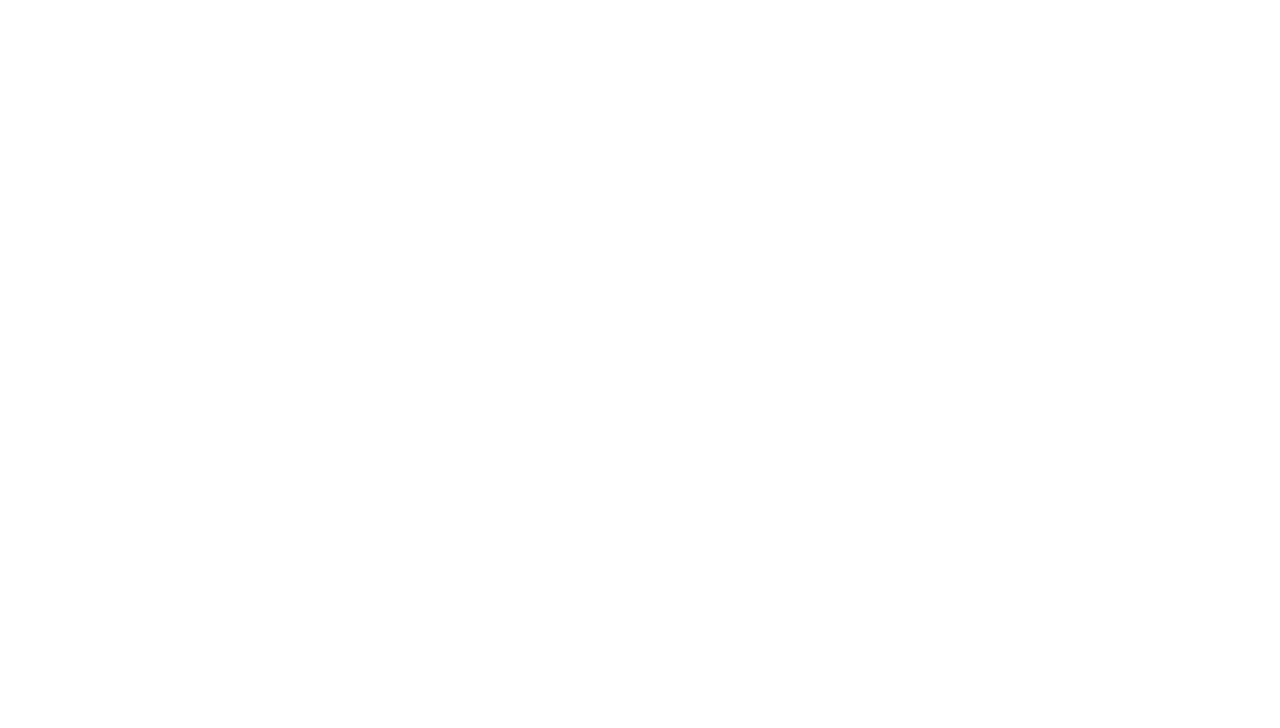
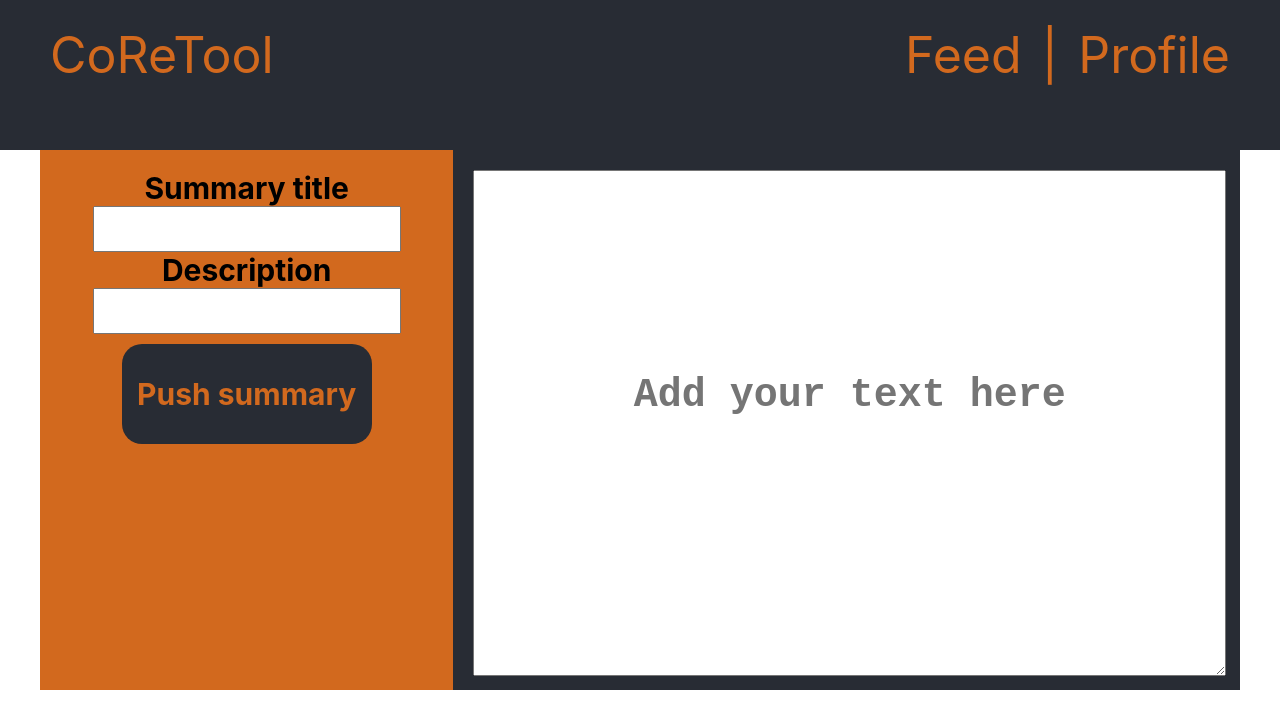
Before and after one commit to Berzol-vorol/TLDR-portal, a React (Create React App) app in the folder frontend/: page /push_summary in a window 1280 px wide. Before the commit this address had no page. Shown: the top 728 px of the page. Built offline with nearby package versions, Linux system fonts and the light colour scheme; no server answers; sample sign-in values are in the browser's storage; the HTML template or start-up script is replaced by a standard one.

Commit message:
entity update

```diff
--- a/frontend/src/App.js
+++ b/frontend/src/App.js
@@ -29,10 +29,10 @@ function App() {
           <Routes>
             <Route path="/" exact element={<Sign_in />} />
             <Route path="/profile" element={<Profile />} />
-            <Route path="/project" element={<Summary />} />
+            <Route path="/summary" element={<Summary />} />
             <Route path="/feed" element={<Feed />} />
             <Route path="/sign_up" element={<Sign_up />} />
-            <Route path="/push_project" element={<Push_summary />}/>
+            <Route path="/push_summary" element={<Push_summary />}/>
           </Routes>
       </Router>
     </AuthContext.Provider>
--- a/frontend/src/pages/Profile.css
+++ b/frontend/src/pages/Profile.css
@@ -41,7 +41,7 @@
     line-height: 55px;
 }
 
-.project-button{
+.summary-button{
     width: 250px;
     height: 100px;
     background-color: #282c34;
@@ -51,7 +51,7 @@
     text-align: center;
     line-height: 100px;
 }
-.project-button:hover{
+.summary-button:hover{
     box-shadow:
     1px 1px wheat,
     2px 2px wheat,
@@ -65,20 +65,20 @@
     transition: all 500ms ease;
     cursor: default;
 }
-.add-project-text{
+.add-summary-text{
     font-size: 30px;
     color: chocolate;
     margin: auto;
 }
 
-.projects-holder{
+.summarys-holder{
     display: flex;
     flex-direction: row;
     width: 100%;
     flex-wrap: wrap;
 }
 
-.project{
+.summary{
     width: 390px;
     height: 240px;
     border-radius: 20px;
@@ -90,12 +90,12 @@
     flex-direction: column;
     justify-content: space-around;
 }
-.project-text{
+.summary-text{
     color: #282c34;
     font-size: 30px;
     margin: 25px;
 }
-.project:hover{
+.summary:hover{
     box-shadow:
     1px 1px wheat,
     2px 2px wheat,
--- a/frontend/src/pages/Profile.js
+++ b/frontend/src/pages/Profile.js
@@ -12,12 +12,12 @@ const logoutHandle = (navigate, auth) => {
     navigate("/")
 }
 
-const ViewSummary = ({project, navigate}) => {
+const ViewSummary = ({summary, navigate}) => {
     return(
-            <div className="project" onClick={() => navigate("/project", { state : project.id })}>
-                <p className="project-text">{ project.title }</p>
-                <p className="project-text">Rating: { project.rating.toFixed(2) }</p>
-                <p className="project-text">Reviews: { project.reviews.length }</p>
+            <div className="summary" onClick={() => navigate("/summary", { state : summary.id })}>
+                <p className="summary-text">{ summary.title }</p>
+                <p className="summary-text">Rating: { summary.rating.toFixed(2) }</p>
+                <p className="summary-text">Reviews: { summary.reviews.length }</p>
             </div>
     )
 }
@@ -67,12 +67,12 @@ const Profile = () => {
                             <p className="profile-text">Rating: {user.rating.toFixed(2)}</p>
                         </div>
                     }
-                    <div className="project-button" onClick={() => navigate("/push_project")}>
-                        <p className="add-project-text">Add project</p>
+                    <div className="summary-button" onClick={() => navigate("/push_summary")}>
+                        <p className="add-summary-text">Add summary</p>
                     </div>
 
-                    <div className="project-button" onClick={() => logoutHandle(navigate, auth)}>
-                            <p className="add-project-text">Log out</p>
+                    <div className="summary-button" onClick={() => logoutHandle(navigate, auth)}>
+                            <p className="add-summary-text">Log out</p>
                     </div>
 
                 </div>
@@ -80,8 +80,8 @@ const Profile = () => {
                     <div className="summary-holder">
                         { loading ? <div className="company-name"><Loading/></div> :
                             summary.map(
-                                (project) => {
-                                    return <ViewSummary project={project} navigate={navigate}/>
+                                (summary) => {
+                                    return <ViewSummary summary={summary} navigate={navigate}/>
                                 }
                             )
                         }
--- a/frontend/src/pages/Push_summary.css
+++ b/frontend/src/pages/Push_summary.css
@@ -36,7 +36,7 @@
     font-size: 30px;
 }
 
-.add-project-button{
+.add-summary-button{
     width: 250px;
     height: 100px;
     background-color: #282c34;
@@ -45,7 +45,7 @@
     text-align: center;
     line-height: 100px;
 }
-.add-project-text{
+.add-summary-text{
     font-weight: bold;
     font-size: 30px;
     color: chocolate;
--- a/frontend/src/pages/Push_summary.js
+++ b/frontend/src/pages/Push_summary.js
@@ -6,16 +6,16 @@ import { useNavigate } from 'react-router-dom';
 import {addSummary} from "../services/service";
 import {AuthContext} from "../context/AuthContext";
 
-const handleSubmit = async (inputTitle, inputDescription, inputCode, navigate, auth) => {
-    let new_project = {
+const handleSubmit = async (inputTitle, inputDescription, inputText, navigate, auth) => {
+    let new_summary = {
         title: inputTitle,
         description: inputDescription,
-        code: inputCode,
+        text: inputText,
         tags : [],
         creator: auth.getUserId(),
     }
 
-    await addSummary(new_project);
+    await addSummary(new_summary);
     navigate("/profile")
 }
 
@@ -23,7 +23,7 @@ const Push_summary = () => {
     const auth = useContext(AuthContext);
     const [inputTitle, setInputTitle] = useState("");
     const [inputDescription, setInputDescription] = useState("");
-    const [inputCode, setInputCode] = useState("");
+    const [inputText, setInputText] = useState("");
 
     let navigate = useNavigate();
 
@@ -54,14 +54,14 @@ const Push_summary = () => {
                                    onChange={(event) => {setInputDescription(event.target.value)}} type="text" />
                         </div>
 
-                        <div className={"project-button"}
-                            onClick={() => handleSubmit(inputTitle, inputDescription, inputCode, navigate, auth)}>
-                            <p className={"add-project-text"}>Push project</p>
+                        <div className={"summary-button"}
+                            onClick={() => handleSubmit(inputTitle, inputDescription, inputText, navigate, auth)}>
+                            <p className={"add-summary-text"}>Push summary</p>
                         </div>
                     </div>
                     <div className={"main-content-right-column"}>
-                        <textarea className={"text-area"} value={inputCode} placeholder="Add your code here"
-                                  onChange={(event) => {setInputCode(event.target.value)}}/>
+                        <textarea className={"text-area"} value={inputText} placeholder="Add your text here"
+                                  onChange={(event) => {setInputText(event.target.value)}}/>
                     </div>
                 </div>
             </div>
--- a/frontend/src/pages/Summary.js
+++ b/frontend/src/pages/Summary.js
@@ -17,7 +17,7 @@ const voteUpReview = async (review, navigate, location) => {
     await editReview(body)
     navigate("/profile", {state : location.state})
 
-    navigate("/project", {state : location.state})
+    navigate("/summary", {state : location.state})
 
 }
 
@@ -28,43 +28,43 @@ const voteDownReview = async (review, navigate, location) => {
 
     navigate("/profile", {state: location.state})
 
-    navigate("/project", {state: location.state})
+    navigate("/summary", {state: location.state})
 }
 
-const rankSummary = async (project, mark, navigate, location) => {
-    project.mark = mark;
+const rankSummary = async (summary, mark, navigate, location) => {
+    summary.mark = mark;
 
-    await editSummaryMark(project);
+    await editSummaryMark(summary);
 
     navigate("/profile", {state: location.state})
 
-    navigate("/project", {state: location.state})
+    navigate("/summary", {state: location.state})
 }
 
 
-const handleSubmit = async (project, inputValue, setSummary, setLoading, auth) => {
+const handleSubmit = async (summary, inputValue, setSummary, setLoading, auth) => {
     if(inputValue === "")
         return;
     let new_review = {
         content: inputValue,
-        project: project.id,
+        summary: summary.id,
         creator: auth.getUserId(),
     }
 
     setLoading(true)
     await addReview(new_review);
-    const _project = await fetchSummary(project.id);
+    const _summary = await fetchSummary(summary.id);
 
-    project.reviews.push(_project.reviews[_project.reviews.length-1])
+    summary.reviews.push(_summary.reviews[_summary.reviews.length-1])
 
-    let review = await fetchReview(project.reviews[project.reviews.length-1]);
-    project.review_data.push(review)
-    project.review_data[project.review_data.length-1].user = new_review.creator
-    // for(let i = 0;i < _project.reviews.length; i++) {
-    //     _project.review_data[j] = await fetchReview(_project.reviews[i]);
-    //     _project.review_data[j].user = await fetchUserById(_project.review_data[j].creator);
+    let review = await fetchReview(summary.reviews[summary.reviews.length-1]);
+    summary.review_data.push(review)
+    summary.review_data[summary.review_data.length-1].user = new_review.creator
+    // for(let i = 0;i < _summary.reviews.length; i++) {
+    //     _summary.review_data[j] = await fetchReview(_summary.reviews[i]);
+    //     _summary.review_data[j].user = await fetchUserById(_summary.review_data[j].creator);
     // }
-    //setSummary(_project);
+    //setSummary(_summary);
 
     setLoading(false)
 }
@@ -81,7 +81,7 @@ const LeftBarGeneration = ({review, navigate, location}) => {
 
 }
 
-const SummaryGeneration = ({project, setSummary, setLoading}) => {
+const SummaryGeneration = ({summary, setSummary, setLoading}) => {
     const auth = useContext(AuthContext);
     const location = useLocation();
     const [inputValue, setInputValue] = useState("");
@@ -92,14 +92,14 @@ const SummaryGeneration = ({project, setSummary, setLoading}) => {
     return(
         <div className={"right-bar"}>
             <div className={"main-div-tools"}>
-                <p className={"review-text"}>{project.title} </p>
-                <p className={"review-rating"} >Rating: {project.rating.toFixed(2)} ★</p>
+                <p className={"review-text"}>{summary.title} </p>
+                <p className={"review-rating"} >Rating: {summary.rating.toFixed(2)} ★</p>
             </div>
             <plaintext className={"review-text-div"}>
-                <pre>{project.code} </pre>
+                <pre>{summary.text} </pre>
             </plaintext>
             <div className={"main-div-tools"}>
-                <p className={"review-text"} style={{marginBottom: "30px", width: "850px"}}>Author: {project.user.login}</p>
+                <p className={"review-text"} style={{marginBottom: "30px", width: "850px"}}>Author: {summary.user.login}</p>
                 <div className={"rate-div"}>
                     <select className={"rate-select"} value={inputRank}
                             onChange={(event) => {setInputRank(event.target.value)}}>
@@ -110,7 +110,7 @@ const SummaryGeneration = ({project, setSummary, setLoading}) => {
                             <option>5</option>
                     </select>
                     <div  className="review-rate-button"
-                             onClick={() => rankSummary(project, inputRank, navigate, location)}>Rate</div>
+                             onClick={() => rankSummary(summary, inputRank, navigate, location)}>Rate</div>
                 </div>
             </div>
             <div className={"input-comment-div"}>
@@ -120,11 +120,11 @@ const SummaryGeneration = ({project, setSummary, setLoading}) => {
                 </div>
                 <div className={"input-comment-right-side"}>
                  <div style={{textAlign: "center"}} className={"submit-button"}  variant="success"
-                         onClick={() => handleSubmit(project, inputValue, setSummary, setLoading, auth)} >Publish</div>
+                         onClick={() => handleSubmit(summary, inputValue, setSummary, setLoading, auth)} >Publish</div>
                 </div>
             </div>
             {
-                project.review_data.map(review =>
+                summary.review_data.map(review =>
                     <div className={"comment-div"} key={review.id}>
                         <LeftBarGeneration review={review} navigate={navigate} location={location} />
                         <textarea disabled className={"comment-text"}>{review.content}</textarea>
@@ -137,7 +137,7 @@ const SummaryGeneration = ({project, setSummary, setLoading}) => {
 const Summary = () => {
     const auth = useContext(AuthContext);
     const location = useLocation();
-    const [project, setSummary] = useState(null)
+    const [summary, setSummary] = useState(null)
     const [loading, setLoading] = useState(true)
 
     let navigate = useNavigate();
@@ -148,15 +148,15 @@ const Summary = () => {
                 }
             }
             const getSummaryForUser = async () => {
-                const _project = await fetchSummary(location.state.projectId)
-                _project.user = await fetchUserById(_project.creator);
-                _project.review_data = [];
-                for(let i = 0;i < _project.reviews.length; i++) {
-                    let review = await fetchReview(_project.reviews[i]);
+                const _summary = await fetchSummary(location.state.summaryId)
+                _summary.user = await fetchUserById(_summary.creator);
+                _summary.review_data = [];
+                for(let i = 0;i < _summary.reviews.length; i++) {
+                    let review = await fetchReview(_summary.reviews[i]);
                     review.user = await fetchUserById(review.creator);
-                    _project.review_data.push(review);
+                    _summary.review_data.push(review);
                 }
-                setSummary(_project)
+                setSummary(_summary)
                 setLoading(false)
             }
             checkAuth()
@@ -174,7 +174,7 @@ const Summary = () => {
                 </div>
                 :
                 <div className={"main-div-wrapper"}>
-                    <SummaryGeneration  project = {project} setSummary = {setSummary} setLoading = {setLoading}/>
+                    <SummaryGeneration  summary = {summary} setSummary = {setSummary} setLoading = {setLoading}/>
                 </div>
             }
         </div>
```
Also changed, not shown: frontend/src/pages/Feed.js (+7 -7 lines).
